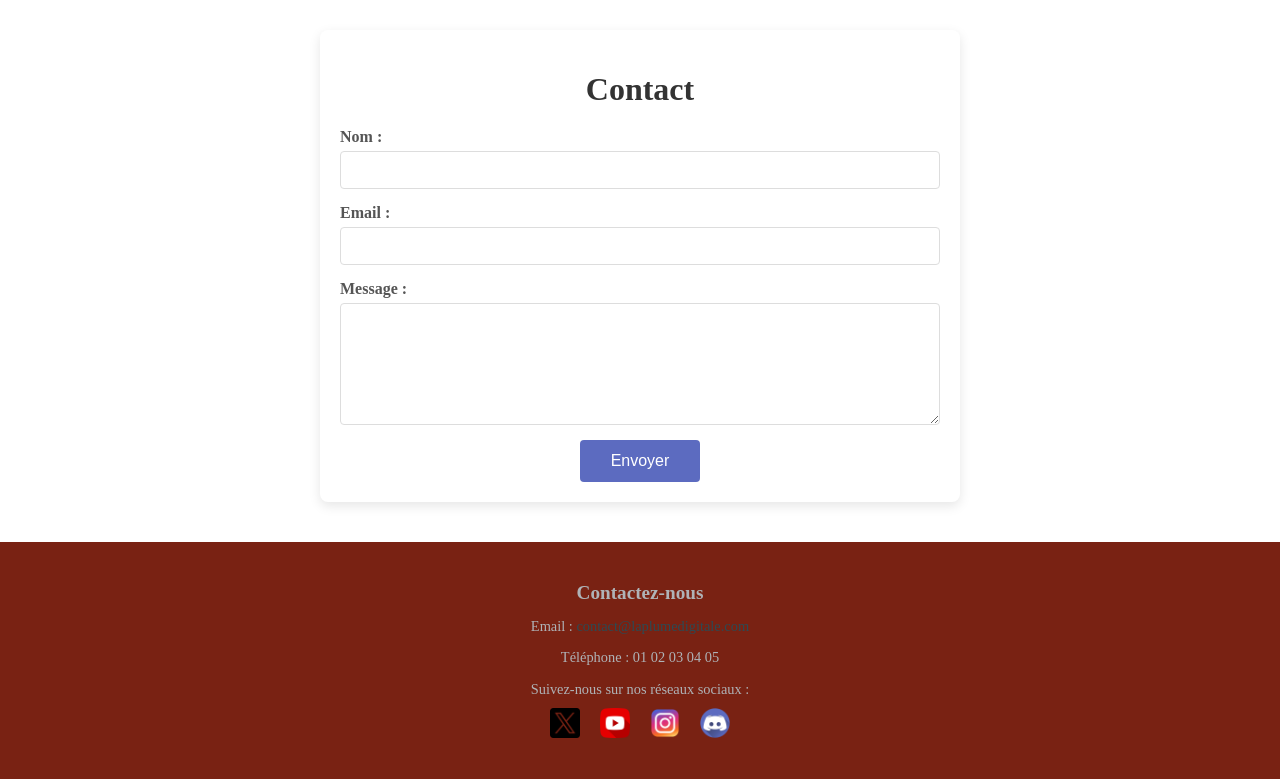
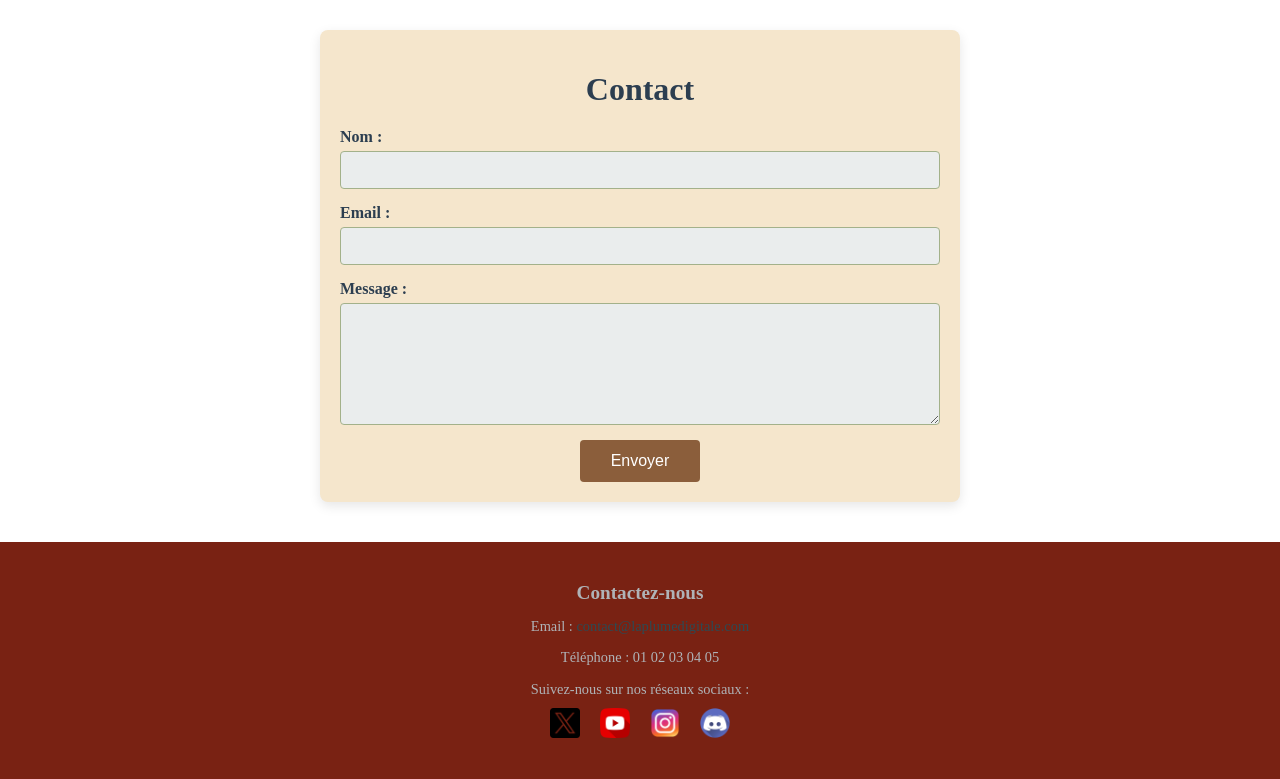
Before and after one commit to Saeko04/Projet-Biblio, a PHP site: page /index.php?action=contact in a window 1280 px wide. Shown: the part 140-919 px from the top of the page. Run offline with PHP 8.4, Linux system fonts and the light colour scheme.

Commit message:
Update contact.css
changement du couleur du css

```diff
--- a/css/contact.css
+++ b/css/contact.css
@@ -2,7 +2,7 @@
 .contact-page-wrapper {
   max-width: 600px;
   margin: 30px auto;
-    background: #fff;
+  background: #F5E6CC;
   border-radius: 8px;
   box-shadow: 0 4px 12px rgba(0,0,0,0.1);
   padding: 20px;
@@ -12,7 +12,7 @@
 .contact-title {
   text-align: center;
   margin-bottom: 20px;
-    color: #333;
+  color: #2C3E50;
 }
 
 /* Messages d'erreur et de succès */
@@ -24,7 +24,7 @@
 }
 
 .contact-message-success {
-    color: #2ecc71;
+  color: #A3B18A;
   margin-bottom: 15px;
   font-weight: bold;
   text-align: center;
@@ -45,15 +45,17 @@
 .contact-form-label {
   margin-bottom: 5px;
   font-weight: 600;
-    color: #555;
+  color: #2C3E50;
 }
 
 .contact-form-input,
 .contact-form-textarea {
   padding: 10px;
-    border: 1px solid #ddd;
+  border: 1px solid #A3B18A;
   border-radius: 4px;
   font-size: 14px;
+  background: #EAEDED;
+  color: #2C3E50;
 }
 
 .contact-form-textarea {
@@ -63,7 +65,7 @@
 
 /* Bouton d'envoi */
 .contact-form-button {
-    background-color: #5c6bc0;
+  background-color: #8B5E3B;
   color: #fff;
   border: none;
   padding: 12px;
@@ -76,5 +78,5 @@
 }
 
 .contact-form-button:hover {
-    background-color: #3949ab;
+  background-color: #A3B18A;
 }
```
Lines whose indentation alone changed are shown as unchanged.
